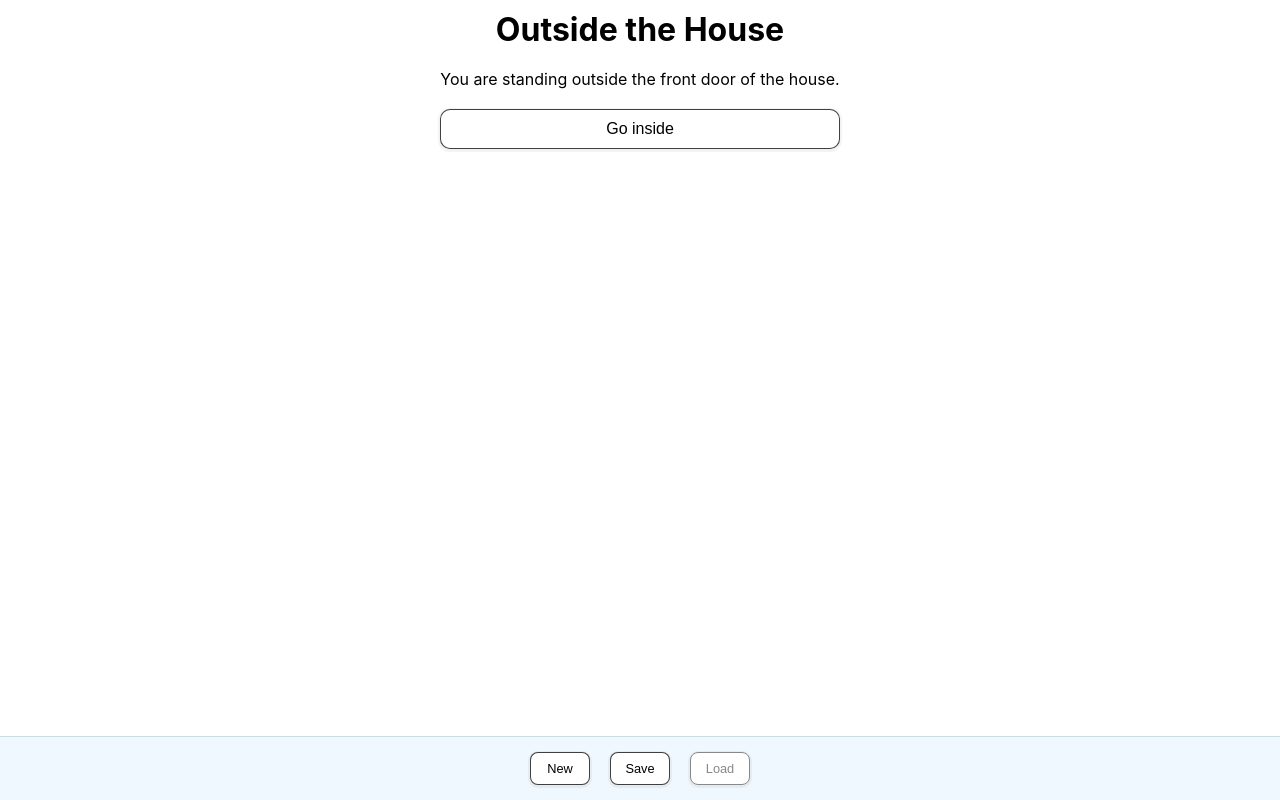
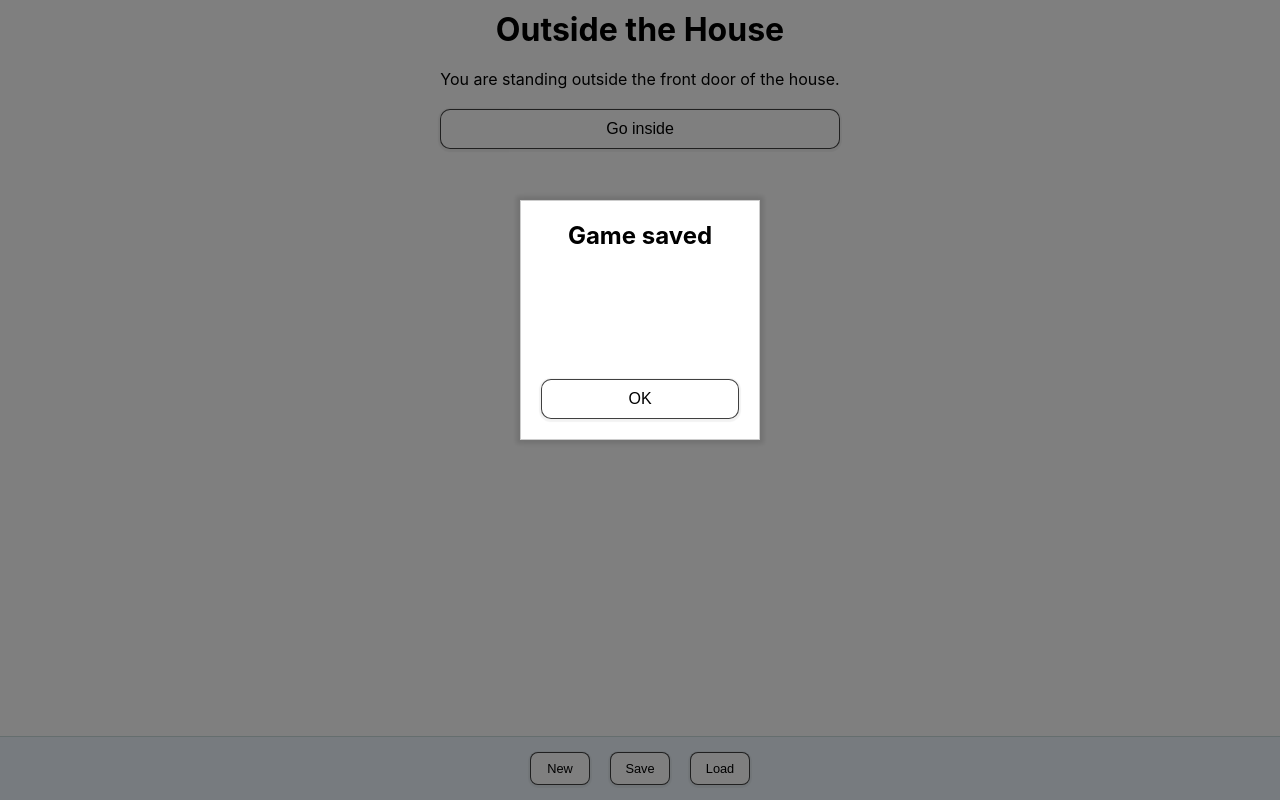
Before and after one commit to jwbutler/cyoa, a React (Create React App) app: page / in a window 1280 px wide. Both pictures are taken after a click on the button "Save". Built offline with nearby package versions, Linux system fonts and the light colour scheme.

Commit message:
Add some lightboxes, improve save/load behavior

```diff
--- a/src/App.tsx
+++ b/src/App.tsx
@@ -1,4 +1,4 @@
-import React, { useState } from 'react';
+import React, { ReactElement, useState } from 'react';
 import ActionButton from './ActionButton';
 import Controller from './Controller';
 import Footer from './Footer';
@@ -6,6 +6,7 @@ import Menu from './Menu';
 import { GameState } from './GameState';
 import type { Scene } from './types';
 import './App.css';
+import { load as loadSavedGame } from './saveFile';
 
 type Props = {
   scenes: { [name: string]: Scene },
@@ -19,7 +20,15 @@ type Props = {
 const App = ({ scenes, initialState }: Props) => {
   const [sceneId, setSceneId] = useState(initialState.sceneId);
   const [inventory, setInventory] = useState(initialState.inventory);
-  const controller = new Controller({ initialState, sceneId, setSceneId, inventory, setInventory });
+  const [lightbox, setLightbox] = useState(null as (ReactElement | null));
+  const [savedGame, setSavedGame] = useState(loadSavedGame());
+  const controller = new Controller({
+    initialState,
+    sceneId, setSceneId,
+    inventory, setInventory,
+    lightbox, setLightbox,
+    savedGame, setSavedGame
+  });
   const scene = scenes[sceneId];
 
   return (
@@ -37,6 +46,7 @@ const App = ({ scenes, initialState }: Props) => {
         ))}
       </Menu>
       <Footer controller={controller} />
+      {lightbox}
     </div>
   );
 }
--- a/src/Controller.tsx
+++ b/src/Controller.tsx
@@ -1,4 +1,7 @@
 import { GameState } from './GameState';
+import { ReactElement } from 'react';
+import { Consumer } from './types';
+import { save as saveFile } from './saveFile';
 
 /**
  * Core state management class which encapsulates the result of various {@link React#useState} hooks.
@@ -9,23 +12,41 @@ interface Props {
   readonly initialState: GameState,
   readonly sceneId: string,
   readonly inventory: string[],
-  readonly setSceneId: (sceneId: string) => void,
-  readonly setInventory: (inventory: string[]) => void
+  readonly setSceneId: Consumer<string>,
+  readonly setInventory: Consumer<string[]>,
+  readonly lightbox: ReactElement | null,
+  readonly setLightbox: Consumer<ReactElement | null>,
+  readonly savedGame: GameState | null,
+  readonly setSavedGame: Consumer<GameState | null>,
 }
 
 class Controller implements Props {
   readonly initialState: GameState;
   readonly sceneId: string;
   readonly inventory: string[];
-  readonly setSceneId: (sceneId: string) => void;
-  readonly setInventory: (inventory: string[]) => void;
+  readonly setSceneId: Consumer<string>;
+  readonly setInventory: Consumer<string[]>;
+  readonly lightbox: ReactElement | null;
+  readonly setLightbox: Consumer<ReactElement | null>;
+  readonly savedGame: GameState | null;
+  readonly setSavedGame: Consumer<GameState | null>;
 
-  constructor({ initialState, sceneId, inventory, setSceneId, setInventory }: Props) {
+  constructor({
+    initialState,
+    sceneId, setSceneId,
+    inventory, setInventory,
+    lightbox, setLightbox,
+    savedGame, setSavedGame
+  }: Props) {
     this.initialState = initialState;
     this.sceneId = sceneId;
+    this.setSceneId = setSceneId;
     this.inventory = inventory;
-    this.setSceneId = setSceneId;
     this.setInventory = setInventory;
+    this.lightbox = lightbox;
+    this.setLightbox = setLightbox;
+    this.savedGame = savedGame;
+    this.setSavedGame = setSavedGame;
   }
 
   load({ sceneId, inventory }: GameState) {
@@ -36,6 +57,12 @@ class Controller implements Props {
   restart() {
     this.load(this.initialState);
   }
+
+  save() {
+    const { sceneId, inventory, setSavedGame } = this;
+    saveFile({ sceneId, inventory });
+    setSavedGame({ sceneId, inventory });
+  }
 }
 
 export default Controller;
--- a/src/Footer.tsx
+++ b/src/Footer.tsx
@@ -1,12 +1,7 @@
 import Button from './Button';
 import Controller from './Controller';
+import Lightbox from './Lightbox';
 import React from 'react';
-import { GameState } from './GameState';
-import {
-  exists as saveFileExists,
-  load as loadSaveFile,
-  save as saveFile,
-} from './saveFile';
 import './Footer.css';
 
 type Props = {
@@ -15,15 +10,19 @@ type Props = {
 
 const Footer = ({ controller }: Props) => {
   const load = () => {
-    const state = loadSaveFile();
-    if (state) {
-      controller.load(state);
+    if (controller.savedGame) {
+      controller.load(controller.savedGame);
+      controller.setLightbox(
+        <Lightbox title="Game loaded" x={false} handleClose={() => controller.setLightbox(null)} />
+      );
     }
   };
 
   const save = () => {
-    const { sceneId, inventory }: GameState = controller;
-    saveFile({ sceneId, inventory });
+    controller.save();
+    controller.setLightbox(
+      <Lightbox title="Game saved" x={false} handleClose={() => controller.setLightbox(null)} />
+    );
   };
 
   const restart = () => controller.restart();
@@ -48,7 +47,7 @@ const Footer = ({ controller }: Props) => {
         type="white"
         size="small"
         onClick={load}
-        disabled={!saveFileExists()}
+        disabled={!controller.savedGame}
       >
         Load
       </Button>
--- /dev/null
+++ b/src/Lightbox.css
@@ -0,0 +1,46 @@
+.lightbox {
+  position: fixed;
+  left: 50vw;
+  top: 40vh;
+  min-width: 240px;
+  max-width: 320px;
+  min-height: 240px;
+  max-height: 320px;
+  transform: translate(-50%, -50%);
+  border: 1px solid #ccc;
+  box-shadow: 0 0 4px 4px rgba(0.5, 0.5, 0.5, 0.1);
+  padding: 20px;
+  text-align: center;
+  background-color: #fff;
+  display: flex;
+  flex-direction: column;
+  justify-content: space-between;
+}
+
+.lightbox-background {
+  background-color: rgba(0, 0, 0, 0.5);
+  position: fixed;
+  left: 0;
+  top: 0;
+  width: 100vw;
+  height: 100vh;
+}
+
+.lightbox-x {
+  position: absolute;
+  right: 10px;
+  top: 10px;
+  width: 40px;
+  height: 40px;
+  font-size: 2em;
+  vertical-align: middle;
+  line-height: 100%;
+  max-height: 300px;
+  display: flex;
+  flex-direction: column;
+  justify-content: space-between;
+}
+
+.lightbox-title {
+  margin-top: 0;
+}
--- /dev/null
+++ b/src/Lightbox.tsx
@@ -0,0 +1,43 @@
+import Button from './Button';
+import './Lightbox.css';
+
+type Props = {
+  title?: string,
+  body?: string,
+  x?: boolean,
+  ok?: boolean,
+  handleClose: () => void
+};
+
+const Lightbox = ({
+  title,
+  body,
+  x = true,
+  ok = true,
+  handleClose
+}: Props) => (
+  <>
+    {/* Don't nest this inside the lightbox for CSS reasons */}
+    <div className="lightbox-background" />
+    <div className="lightbox">
+      {x && (
+        <div className="lightbox-x" onClick={handleClose}>×</div>
+      )}
+      <h2 className="lightbox-title">
+        {title || ' '}
+      </h2>
+      {body && (
+        <p className="lightbox-body">
+          {body}
+        </p>
+      )}
+      {ok && (
+        <Button type="white" size="medium" onClick={handleClose}>
+          OK
+        </Button>
+      )}
+    </div>
+  </>
+);
+
+export default Lightbox;
--- a/src/Menu.css
+++ b/src/Menu.css
@@ -17,6 +17,6 @@
   margin-bottom: 10px;
 }
 
-.menu h1 {
+.menu h1.menu-title {
   margin-top: 0;
 }
--- a/src/Menu.tsx
+++ b/src/Menu.tsx
@@ -21,8 +21,8 @@ const Menu = ({ title, description, children }: Props) => {
 
   return (
     <div className="menu" ref={ref}>
-      <h1>{title}</h1>
-      <p className="description">
+      <h1 className="menu-title">{title}</h1>
+      <p className="menu-description">
         {description}
       </p>
       {children}
--- a/src/saveFile.tsx
+++ b/src/saveFile.tsx
@@ -8,12 +8,8 @@ const load = (): (GameState | null) => {
     try {
       return deserialize(serialized) as GameState;
     } catch (e) {
-      alert('Failed to load save file');
       console.log(e);
     }
-  } else {
-    // Maybe they manually cleared localStorage
-    alert('No save file found');
   }
   return null;
 }
--- a/src/types.tsx
+++ b/src/types.tsx
@@ -22,4 +22,6 @@ type Action = {
   }
 }
 
-export type { Action, Scene };
+type Consumer<T> = (t: T) => void;
+
+export type { Action, Consumer, Scene };
```
Also changed, not shown: 15 other files (tests, documents, lock files or other folders).
